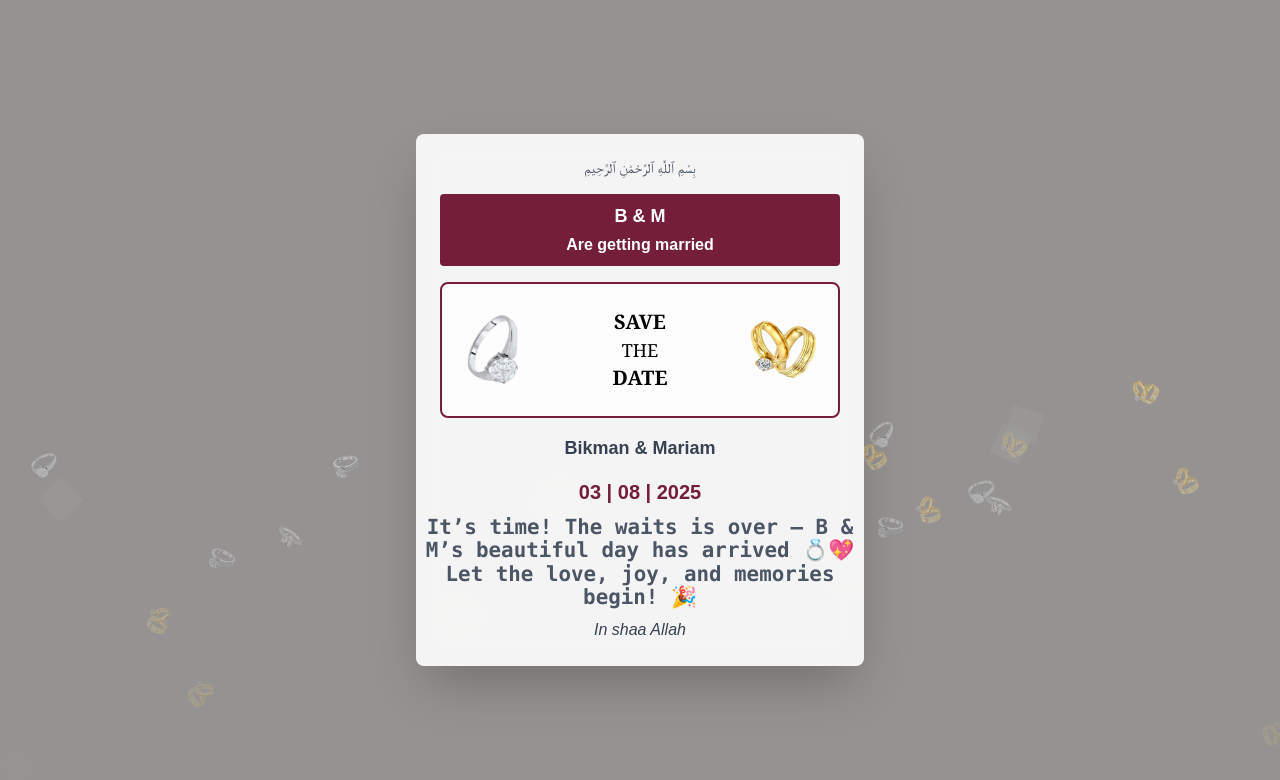
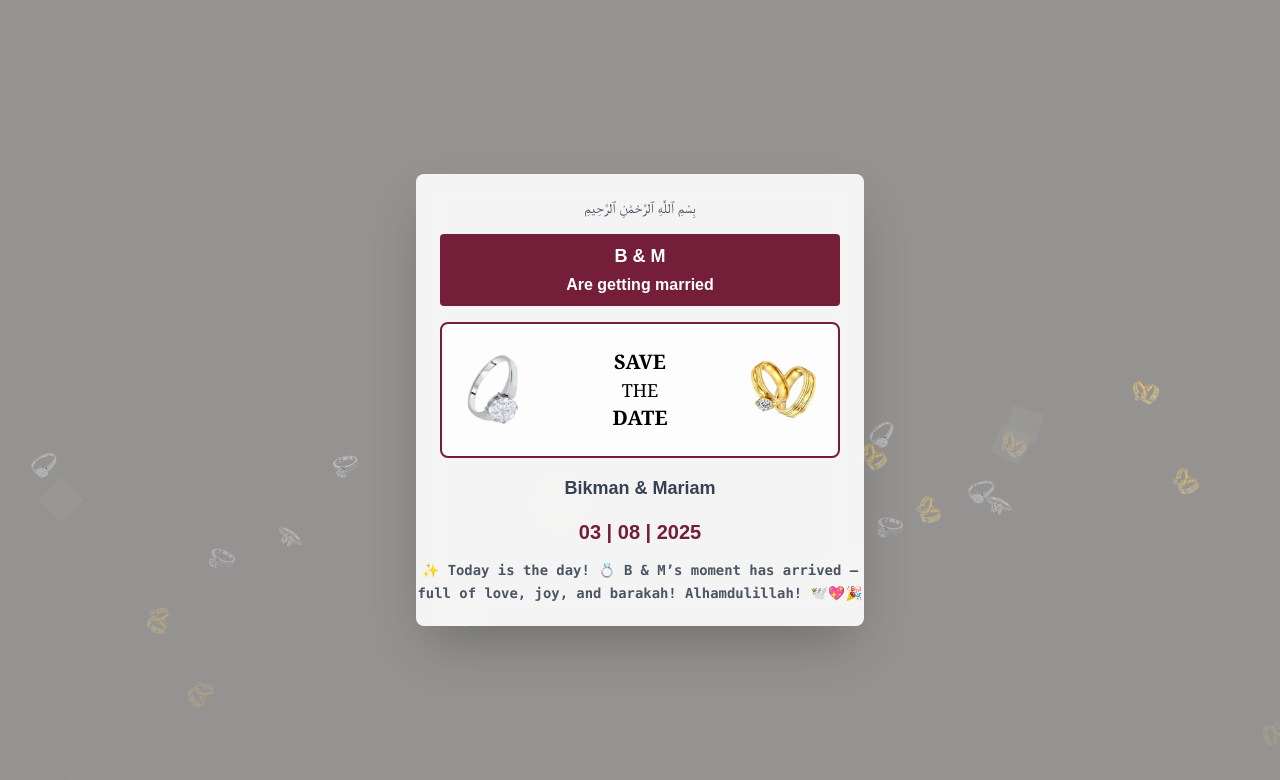
Before and after one commit to Bikmandjuma/BM_Wedding_Timer, a plain HTML site: page index.html in a window 1280 px wide. Drawn offline with nearby package versions, Linux system fonts and the light colour scheme; grey boxes are pictures that could not be loaded.

Commit message:
new codes

```diff
--- a/index.html
+++ b/index.html
@@ -7,7 +7,6 @@
   <script src="https://cdn.tailwindcss.com"></script>
   <style>
     body {
-
       background-color: #f8f5f1;
       overflow-x: hidden;
       position: relative;
@@ -15,10 +14,8 @@
       min-height: 100vh;
       margin: 0;
       padding: 0;
-/*      overflow-x: hidden;*/
     }
 
-    /* Background overlay for readability */
     body::before {
       content: "";
       position: fixed;
@@ -34,9 +31,9 @@
       background-color: #741e3a;
     }
 
-    #countdown{
+    #countdown {
       font-weight: bold;
-      font-size: 18px;
+      font-size: 12px;
     }
 
     .flower {
@@ -97,7 +94,6 @@
     .animate-spin-slow-reverse {
       animation: spin-slow-reverse 10s linear infinite;
     }
-
   </style>
 </head>
 <body class="flex items-center justify-center min-h-screen p-4 relative z-10">
@@ -131,21 +127,17 @@
 
     <div class="relative border-2 border-[#741e3a] p-6 rounded-lg bg-white bg-opacity-80 flex items-center justify-center">
 
-      <!-- Left Ring -->
       <img src="images/ring_one.png" alt="Ring One" class="w-20 h-20 absolute left-4 animate-spin-slow-reverse" />
 
-      <!-- Center Text -->
       <div class="text-center">
         <p class="font-serif text-xl font-bold">SAVE</p>
         <p class="font-serif text-lg">THE</p>
         <p class="font-serif text-xl font-bold">DATE</p>
       </div>
 
-      <!-- Right Ring -->
       <img src="images/ring_two.png" alt="Ring Two" class="w-20 h-20 absolute right-4 animate-spin-slow" />
 
     </div>
-
 
     <div class="text-lg font-semibold text-gray-700">Bikman & Mariam</div>
 
@@ -156,23 +148,19 @@
       <div id="countdown" class="text-sm text-gray-600 font-mono heartbeat relative z-10"></div>
     </div>
 
-    <div class="text-md italic text-gray-700">In shaa Allah</div>
+    <!-- <div class="text-md italic text-gray-700">In shaa Allah</div> -->
   </div>
 
-  <!-- Countdown Script -->
   <script>
     const countdownEl = document.getElementById("countdown");
 
     function updateCountdown() {
       const eventDate = new Date("2025-08-03T05:00:00+02:00");
-
       const now = new Date();
       const diff = eventDate - now;
 
       if (diff <= 0) {
-        // countdownEl.textContent = "It's time , We're in show now , 😀😀😀!";
-        countdownEl.textContent = "It’s time! The waits is over — B & M’s beautiful day has arrived 💍💖 Let the love, joy, and memories begin! 🎉";
-
+        countdownEl.textContent = "✨ Today is the day! 💍 B & M’s moment has arrived — full of love, joy, and barakah! Alhamdulillah! 🕊️💖🎉";
         return;
       }
 
```
